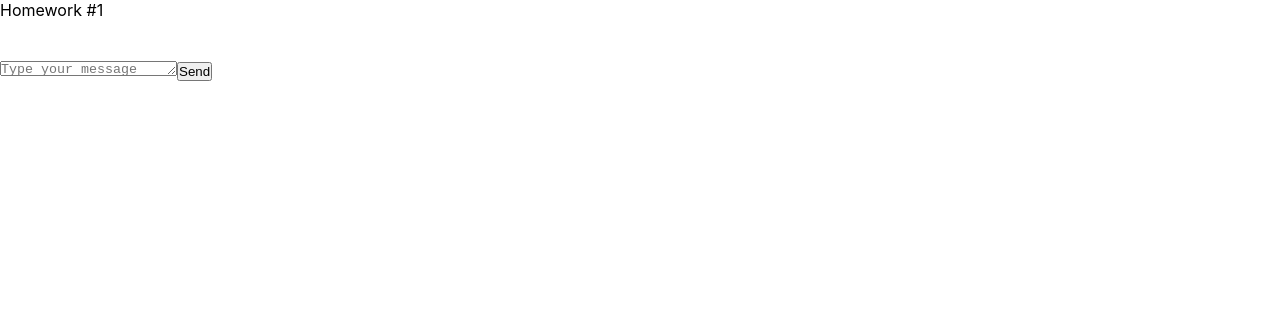
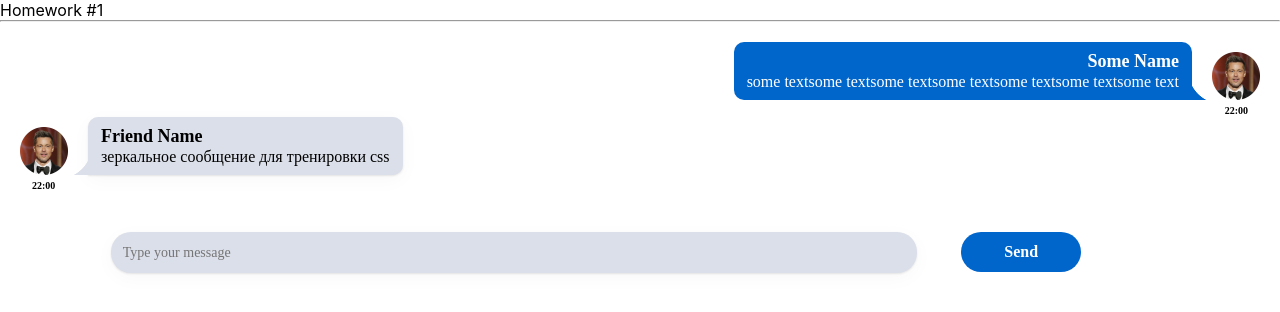
Before and after one commit to krouzi/auto-check, a React (Create React App) app: page / in a window 1280 px wide. Shown: the top 312 px of the page. Built offline with nearby package versions, Linux system fonts and the light colour scheme.

Commit message:
Deployed auto-check

```diff
--- a/src/s1-main/App.module.css
+++ b/src/s1-main/App.module.css
@@ -3,7 +3,7 @@
 }
 
 .hw {
-
+    margin: 20px;
 }
 
 .hwTitle {
--- a/src/s2-homeworks/hw01/HW1.tsx
+++ b/src/s2-homeworks/hw01/HW1.tsx
@@ -14,7 +14,17 @@
 * */
 
 // нужно создать правильный тип вместо any
-export type MessageType = any
+export type MessageType = {
+    id:number,
+    user:{
+        avatar:any,
+        name:string
+    },
+    message:{
+        text:string,
+        time:string
+    }
+}
 
 // структуру объекта не менять
 export const message0: MessageType = {
@@ -44,6 +54,7 @@
     return (
         <div id={'hw1'}>
             <div className={s2.hwTitle}>Homework #1</div>
+            <hr/>
             <div className={s2.hw}>
                 {/*проверка отображения (не менять)*/}
                 <div>
--- a/src/s2-homeworks/hw01/friend-message/FriendMessage.module.css
+++ b/src/s2-homeworks/hw01/friend-message/FriendMessage.module.css
@@ -1,31 +1,73 @@
 .friendMessage {
+    width: 100%;
+    display: flex;
+    align-items: flex-start;
+    flex-direction: column;
+    justify-content: space-between;
 
 }
 
 .friendImageAndText {
-
+    display: flex;
+    gap: 20px;
 }
 
 .friendImageAndText img {
+    height: 48px;
+    align-self: end;
 
 }
 
 .friendText {
+    color: black;
+    border: solid 0;
+    border-radius: 10px 10px 10px 0;
+    background-color: #DBDFE9;
+    padding: 8px 13px;
+    display: flex;
+    flex-direction: column;
+    justify-content: space-between;
+    position: relative;
 
+    box-shadow: 0px 5px 20px rgba(29, 33, 38, 0.03), 0px 1px 2px rgba(29, 33, 38, 0.1);
 }
 
 .friendText:after {
+    content: "";
+    position: absolute;
+    bottom: 0;
+    right: 100%;
+    display: block;
+    width: 30px;
+    height: 30px;
+    background: radial-gradient(67px at top left, transparent 50%, #DBDFE9 51%) right bottom;
+
 
 }
 
 .friendName {
+    font-family: 'Montserrat';
+    font-style: normal;
+    font-weight: 600;
+    font-size: 18px;
+    line-height: 22px;
 
 }
 
 .friendMessageText {
-
+    font-family: 'Montserrat';
+    font-style: normal;
+    font-weight: 400;
+    font-size: 16px;
+    line-height: 20px;
 }
 
 .friendTime {
-
+    font-family: 'Montserrat';
+    font-style: normal;
+    font-weight: 600;
+    font-size: 10px;
+    line-height: 12px;
+    color: #000000;
+    margin: 5px 0 0 12px;
 }
--- a/src/s2-homeworks/hw01/friend-message/FriendMessage.tsx
+++ b/src/s2-homeworks/hw01/friend-message/FriendMessage.tsx
@@ -1,8 +1,9 @@
 import React from 'react'
 import s from './FriendMessage.module.css'
+import {MessagePropsType} from "../message/Message";
 
 // создать тип вместо any и отобразить приходящие данные
-const FriendMessage = (props: any) => {
+const FriendMessage = (props: MessagePropsType) => {
     return (
         <div
             id={'hw1-friend-message-' + props.message.id}
@@ -11,26 +12,20 @@
             <div className={s.friendImageAndText}>
                 <img
                     id={'hw1-friend-avatar-' + props.message.id}
-                    // создаёт студент
-
-                    //
+                    src={props.message.user.avatar}
                 />
                 <div className={s.friendText}>
                     <div
                         id={'hw1-friend-name-' + props.message.id}
                         className={s.friendName}
                     >
-                        {/*создаёт студент*/}
-
-                        {/**/}
+                        {props.message.user.name}
                     </div>
                     <pre
                         id={'hw1-friend-text-' + props.message.id}
                         className={s.friendMessageText}
                     >
-                        {/*создаёт студент*/}
-
-                        {/**/}
+                      {props.message.message.text}
                     </pre>
                 </div>
             </div>
@@ -38,9 +33,7 @@
                 id={'hw1-friend-time-' + props.message.id}
                 className={s.friendTime}
             >
-                {/*создаёт студент*/}
-
-                {/**/}
+                {props.message.message.time}
             </div>
         </div>
     )
--- a/src/s2-homeworks/hw01/message-sender/MessageSender.module.css
+++ b/src/s2-homeworks/hw01/message-sender/MessageSender.module.css
@@ -1,18 +1,54 @@
 .sendForm {
+    margin-top: 20px;
+    display: flex;
+    justify-content: center;
+    gap: 44px;
+    width: 90vw;
+    height: 10vh;
+    align-items: center;
 
 }
 
 .textarea {
+    font-family: 'Montserrat';
+    font-style: normal;
+    font-weight: 400;
+    font-size: 14px;
+    color: rgba(0, 0, 0, 0.6);
+    line-height: 17px;
+    background-color: #DBDFE9;
+    box-shadow: 0px 5px 20px rgba(29, 33, 38, 0.03), 0px 1px 2px rgba(29, 33, 38, 0.1);
+    border-radius: 20px;
+
+    resize: none;
+    width: 70%;
+    min-height: 30%;
+    border: none;
+    outline: none;
+
+    padding: 12px 12px;
 
 }
 
+
 .button {
-
+    color: #FFFFFF;
+    border: none;
+    background: #0066CC;
+    border-radius: 20px;
+    width: 120px;
+    height: 40px;
+    font-family: 'Montserrat';
+    font-style: normal;
+    font-weight: 600;
+    font-size: 16px;
+    line-height: 20px;
 }
 
 .button:hover {
 
 }
+
 .button:active {
 
 }
--- a/src/s2-homeworks/hw01/message/Message.module.css
+++ b/src/s2-homeworks/hw01/message/Message.module.css
@@ -1,31 +1,69 @@
 .message {
+    width: 100%;
+    display: flex;
+    align-items: flex-end;
+    flex-direction: column;
+    justify-content: space-between;
 
 }
 
 .imageAndText {
-
+    display: flex;
+    flex-direction: row-reverse;
+    gap: 20px;
 }
 
 .imageAndText img {
-
+    height: 48px;
+    align-self: end;
 }
 
 .text {
-
+    color: #FFFFFF;
+    border: solid 0;
+    border-radius: 10px 10px 0 10px;
+    background-color: #0066CC;
+    padding: 8px 13px;
+    display: flex;
+    flex-direction: column;
+    justify-content: space-between;
+    position: relative;
 }
 
 .text:after {
-
+    content: "";
+    position: absolute;
+    bottom: 0;
+    left: 100%;
+    display: block;
+    width: 30px;
+    height: 30px;
+    background: radial-gradient(67px at top right, transparent 50%, #0066CC 51%) right bottom;
 }
 
 .name {
-
+    font-family: 'Montserrat';
+    font-style: normal;
+    font-weight: 600;
+    font-size: 18px;
+    line-height: 22px;
+    align-self: flex-end;
 }
 
 .messageText {
-
+    font-family: 'Montserrat';
+    font-style: normal;
+    font-weight: 400;
+    font-size: 16px;
+    line-height: 20px;
 }
 
 .time {
-
+    font-family: 'Montserrat';
+    font-style: normal;
+    font-weight: 600;
+    font-size: 10px;
+    line-height: 12px;
+    color: #000000;
+    margin: 5px 12px 0 0;
 }
--- a/src/s2-homeworks/hw01/message/Message.tsx
+++ b/src/s2-homeworks/hw01/message/Message.tsx
@@ -2,7 +2,20 @@
 import s from './Message.module.css'
 
 // нужно создать правильный тип вместо any
-export type MessagePropsType = any
+export type MessagePropsType = {
+    message: {
+        id: number,
+        user: {
+            avatar: any,
+            name: string
+        },
+        message: {
+            text: string,
+            time: string
+        }
+    }
+
+}
 
 // нужно отобразить приходящие данные
 const Message = (props: MessagePropsType) => {
@@ -11,27 +24,19 @@
             <div className={s.imageAndText}>
                 <img
                     id={'hw1-avatar-' + props.message.id}
-                    // создаёт студент
-
-                    //
+                    src={props.message.user.avatar} alt={'User Avatar'}
                 />
                 <div className={s.text}>
                     <div id={'hw1-name-' + props.message.id} className={s.name}>
-                        {/*создаёт студент*/}
-
-                        {/**/}
+                        <span>{props.message.user.name}</span>
                     </div>
                     <pre id={'hw1-text-' + props.message.id} className={s.messageText}>
-                        {/*создаёт студент*/}
-
-                        {/**/}
+                     {props.message.message.text}
                     </pre>
                 </div>
             </div>
             <div id={'hw1-time-' + props.message.id} className={s.time}>
-                {/*создаёт студент*/}
-
-                {/**/}
+                <span>{props.message.message.time}</span>
             </div>
         </div>
     )
```
Also changed, not shown: package.json (+5 -5 lines), 1 other file (tests, documents, lock files or other folders).
